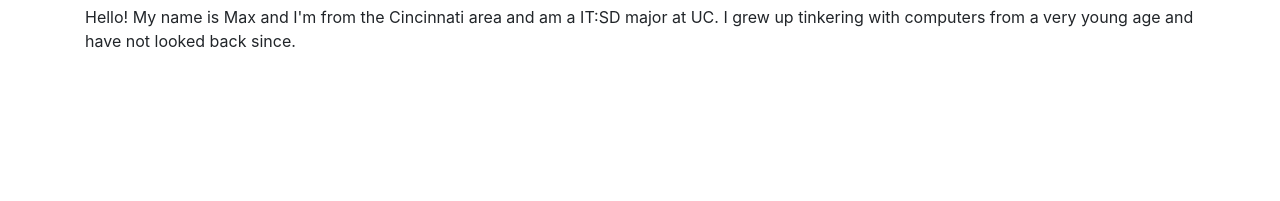
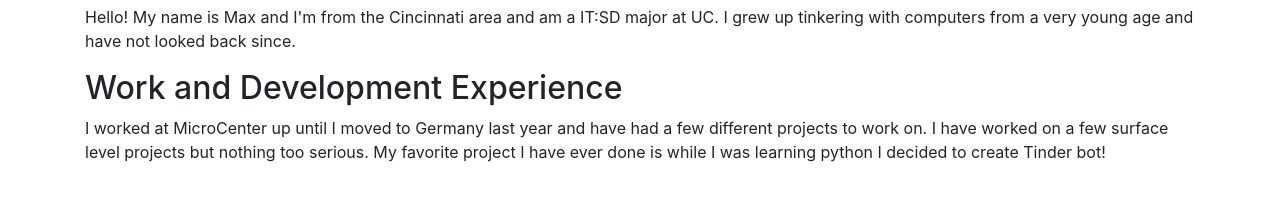
Before and after one commit to IT3049C-Students-Archive/1-online-portfolio-gramanma, a website: page index.html in a window 1280 px wide. Shown: the part 397-598 px from the top of the page. Drawn offline with nearby package versions, Linux system fonts and the light colour scheme.

Commit message:
added Work and Development Experience section

```diff
--- a/index.html
+++ b/index.html
@@ -24,6 +24,13 @@
         computers from a very young age and have not looked back since.</p>
     </div>
 
+    <div class="section" id="experience">
+      <h2>Work and Development Experience</h2>
+      <p>I worked at MicroCenter up until I moved to Germany last year and have had a few different projects to work on.
+        I have worked on a few surface level projects but nothing too serious. My favorite project I have ever done is
+        while I was learning python I decided to create Tinder bot!</p>
+    </div>
+
   </div>
 
   <!-- INCLUDE SCRIPTS FILE HERE -->
```
